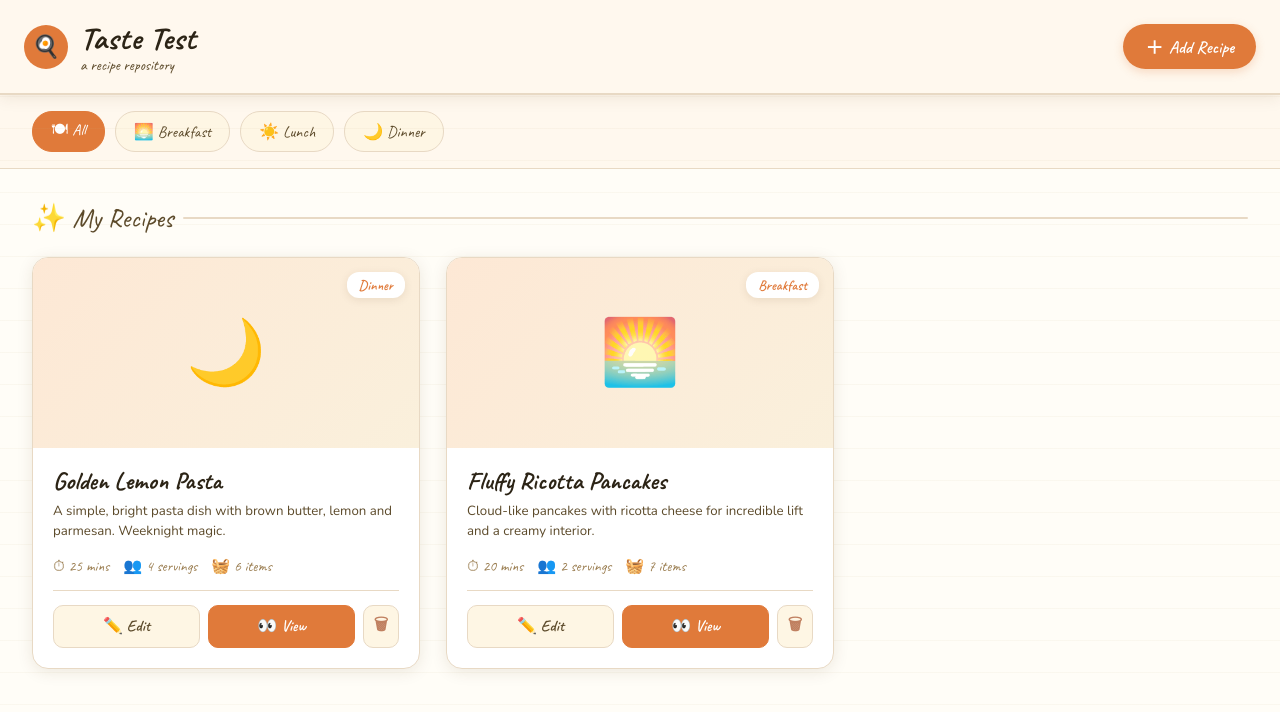
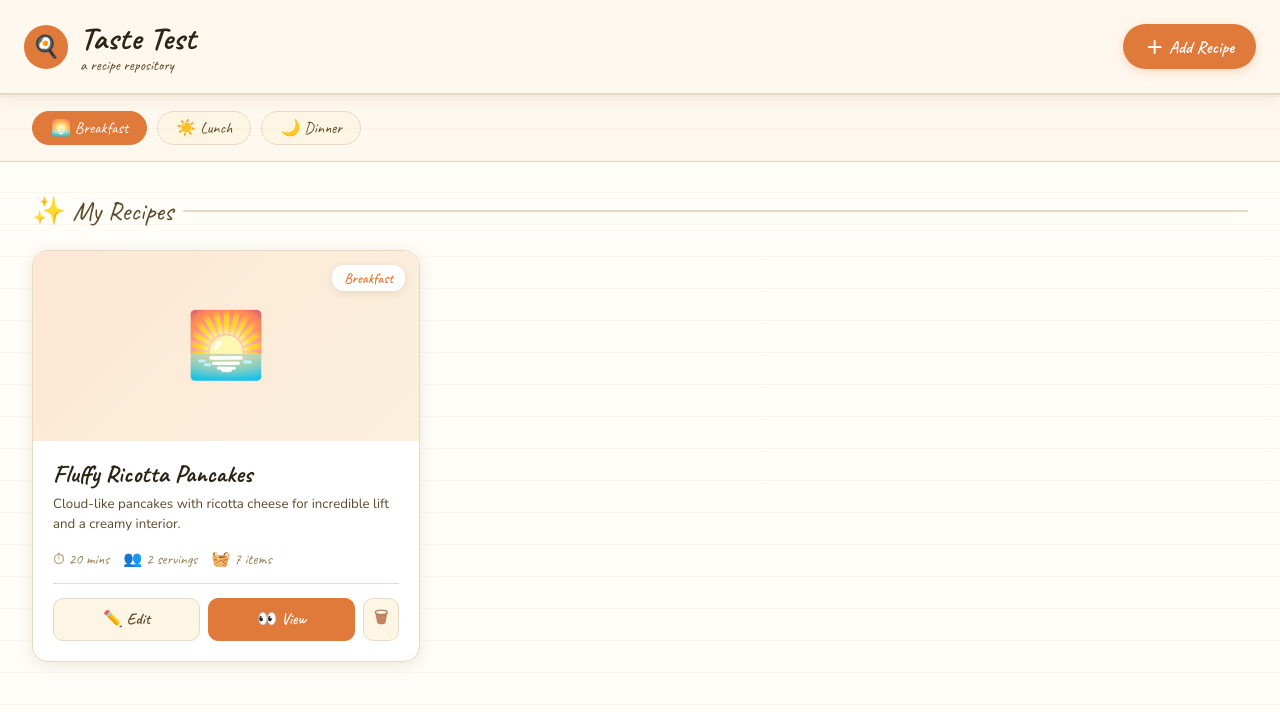
Before and after one commit to KasuallyKool/taste-test, a React (Vite) app: page / in a window 1280 px wide. Shown: the top 712 px of the page. Built offline with nearby package versions, Linux system fonts and the light colour scheme.

Commit message:
Removal of All category

```diff
--- a/src/App.jsx
+++ b/src/App.jsx
@@ -76,7 +76,6 @@ const CATEGORY_EMOJI = {
 };
 
 const FILTERS = [
-  { label: "🍽 All", value: "All" },
   { label: "🌅 Breakfast", value: "Breakfast" },
   { label: "☀️ Lunch", value: "Lunch" },
   { label: "🌙 Dinner", value: "Dinner" },
@@ -495,7 +494,7 @@ function GhostBtn({ children, onClick }) {
 // ── APP ──
 export default function App() {
   const [recipes, setRecipes] = useLocalStorage("tasteTestRecipes", SEED_RECIPES);
-  const [filter, setFilter] = useState("All");
+  const [filter, setFilter] = useState("Breakfast");
   const [search] = useState("");
   const [viewRecipe, setViewRecipe] = useState(null);
   const [editRecipe, setEditRecipe] = useState(null);
```
Also changed, not shown: 1 other file (tests, documents, lock files or other folders).
